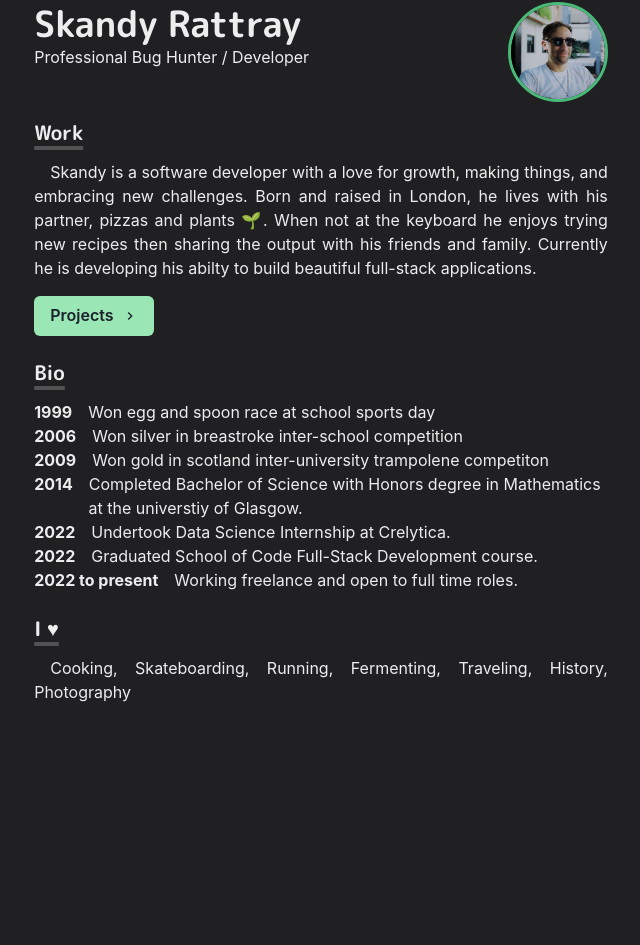
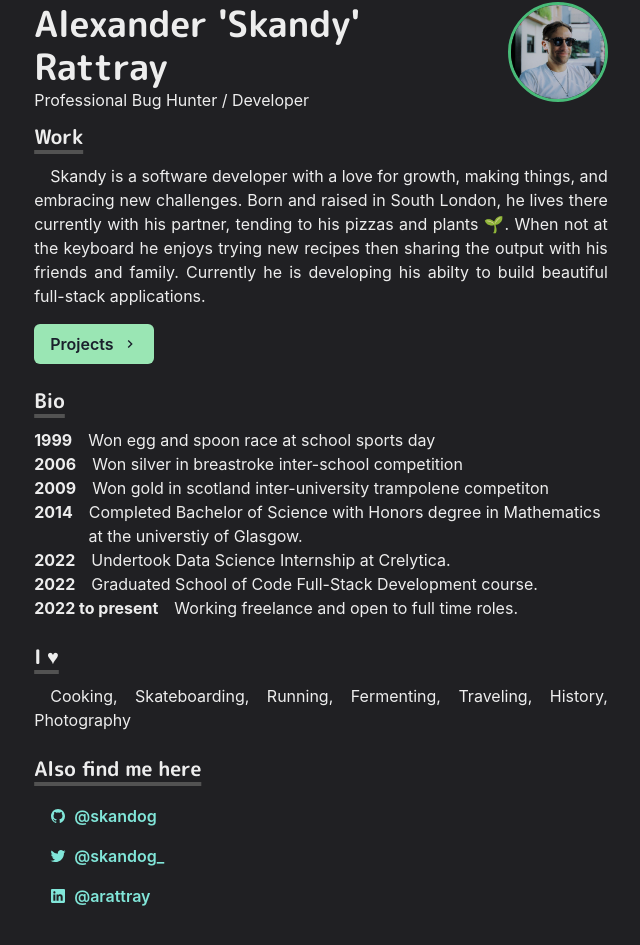
Before and after one commit to skandog/p, a Next.js app: page / in a window 1280 px wide. Shown: the part 215-1160 px from the top of the page, without its empty margins (319-959 px from the left). Before the commit the page ends 975 px from the top, so only its background shows below. Built offline with nearby package versions, Linux system fonts and the light colour scheme.

Commit message:
added social links to bottom of main page

```diff
--- a/pages/index.js
+++ b/pages/index.js
@@ -5,16 +5,21 @@ import {
   Box,
   Heading,
   Link,
+  SimpleGrid,
   useColorModeValue,
   Image,
-  Button
+  Button,
+  List,
+  ListItem,
+  Icon
 } from '@chakra-ui/react'
 import { ChevronRightIcon } from '@chakra-ui/icons'
 import Section from '../components/section'
 import Layout from '../components/layouts/article'
 import Paragraph from '../components/paragraph'
 import { BioSection, BioYear } from '../components/bio'
-// import styled from '@emotion/styled'
+import { GridItem } from '../components/grid-item'
+import { IoLogoTwitter, IoLogoGithub, IoLogoLinkedin } from 'react-icons/io5'
 
 const Page = () => {
   const dogImg = `/images/skandy-logo${useColorModeValue('', '-dark')}-v3.png`
@@ -36,7 +41,7 @@ const Page = () => {
         <Box display={{ md: 'flex' }}>
           <Box flexGrow={1}>
             <Heading as="h2" variant="page-title">
-              Skandy Rattray
+              Alexander 'Skandy' Rattray
             </Heading>
             <p>Professional Bug Hunter / Developer</p>
             {/* <Image src={dogImg} width={200} height={150} alt="logo" /> */}
@@ -74,11 +79,12 @@ const Page = () => {
 
           <Paragraph>
             Skandy is a software developer with a love for growth, making
-            things, and embracing new challenges. Born and raised in London, he
-            lives with his partner, pizzas and plants 🌱. When not at the
-            keyboard he enjoys trying new recipes then sharing the output with
-            his friends and family. Currently he is developing his abilty to
-            build beautiful full-stack applications.
+            things, and embracing new challenges. Born and raised in South
+            London, he lives there currently with his partner, tending to his
+            pizzas and plants 🌱. When not at the keyboard he enjoys trying new
+            recipes then sharing the output with his friends and family.
+            Currently he is developing his abilty to build beautiful full-stack
+            applications.
           </Paragraph>
           <Box align="left" my={4}>
             <NextLink href="/projects">
@@ -132,6 +138,52 @@ const Page = () => {
             Photography
           </Paragraph>
         </Section>
+
+        <Section delay={0.4}>
+          <Heading as="h3" variant="section-title">
+            Also find me here
+          </Heading>
+          <List>
+            <ListItem>
+              <Link href="https://github.com/skandog" target="_blank">
+                <Button
+                  variant="ghost"
+                  colorScheme={'teal'}
+                  leftIcon={<Icon as={IoLogoGithub} />}
+                >
+                  @skandog
+                </Button>
+              </Link>
+            </ListItem>
+            <ListItem>
+              <Link href="https://twitter.com/skandog_" target="_blank">
+                <Button
+                  variant="ghost"
+                  colorScheme={'teal'}
+                  leftIcon={<Icon as={IoLogoTwitter} />}
+                >
+                  @skandog_
+                </Button>
+              </Link>
+            </ListItem>
+            <ListItem>
+              <Link
+                href="https://www.linkedin.com/in/arattray/"
+                target="_blank"
+              >
+                <Button
+                  variant="ghost"
+                  colorScheme={'teal'}
+                  leftIcon={<Icon as={IoLogoLinkedin} />}
+                >
+                  @arattray
+                </Button>
+              </Link>
+            </ListItem>
+            <ListItem></ListItem>
+            <ListItem></ListItem>
+          </List>
+        </Section>
       </Container>
     </Layout>
   )
```
